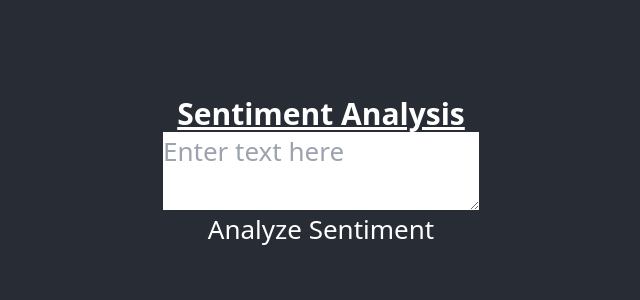
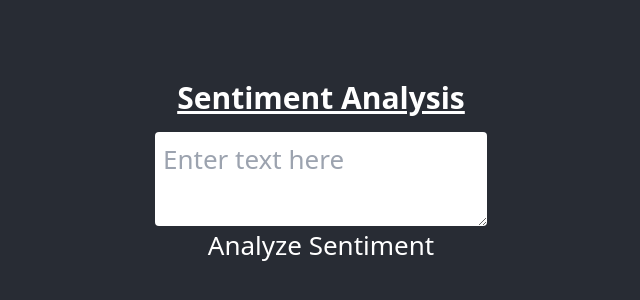
Before and after one commit to dialop/vibecheck, a React (Create React App) app in the folder client/: page / in a window 1280 px wide. Shown: the part 228-528 px from the top of the page, without its empty margins (319-959 px from the left). Built offline with nearby package versions, Linux system fonts and the light colour scheme.

Commit message:
Add textarea font style

```diff
--- a/client/src/App.js
+++ b/client/src/App.js
@@ -27,7 +27,12 @@ function App() {
         <div className="App">
             <header className="App-header">
                 <h1 className="text-3xl font-bold underline"> Sentiment Analysis</h1>
-                <textarea value={text} onChange={(e) => setText(e.target.value)} placeholder="Enter text here"></textarea>
+                <textarea
+                className="mt-4 p-2 boarder border-gray-300 rounded"
+                value={text} onChange={(e) =>
+                setText(e.target.value)}
+                placeholder="Enter text here">
+                </textarea>
                 <button onClick={analyzeSentiment}>Analyze Sentiment</button>
                 {sentiment && (
                     <div>
```
